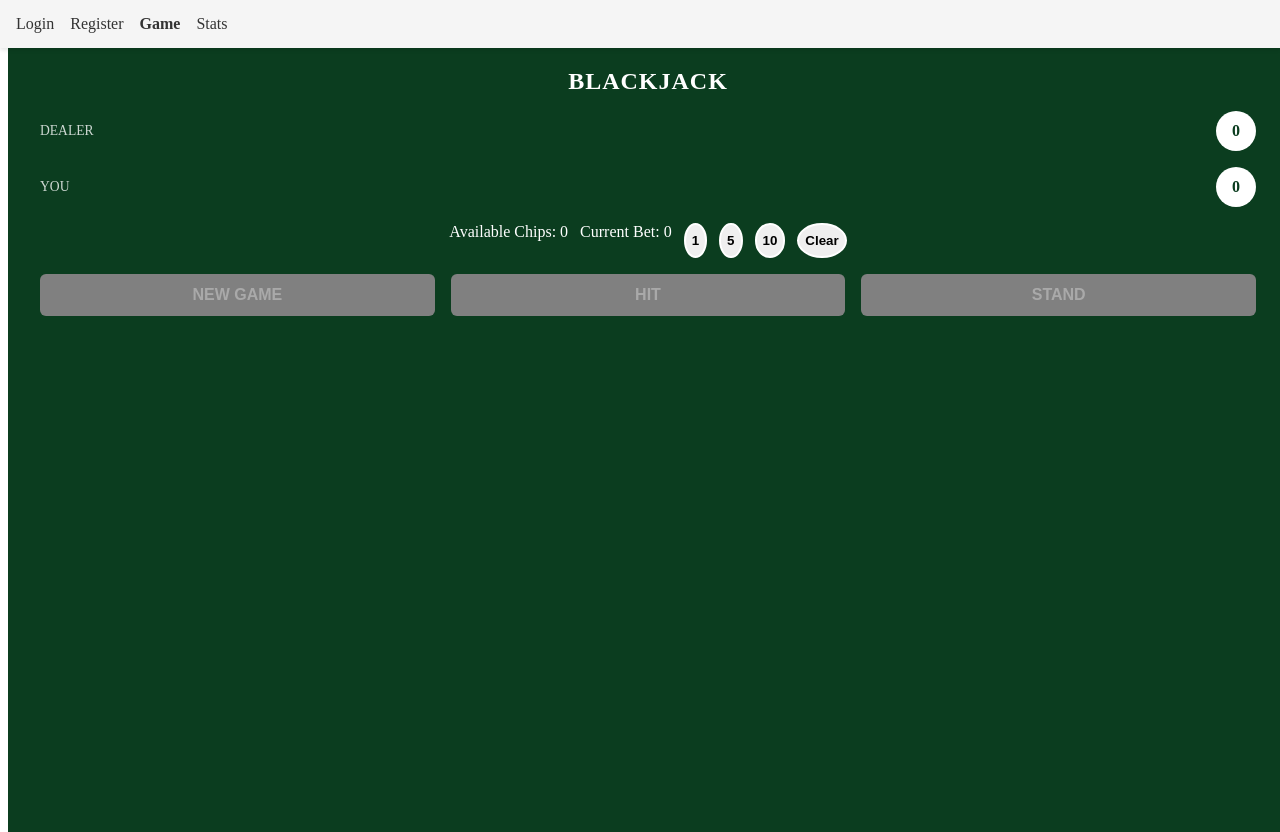
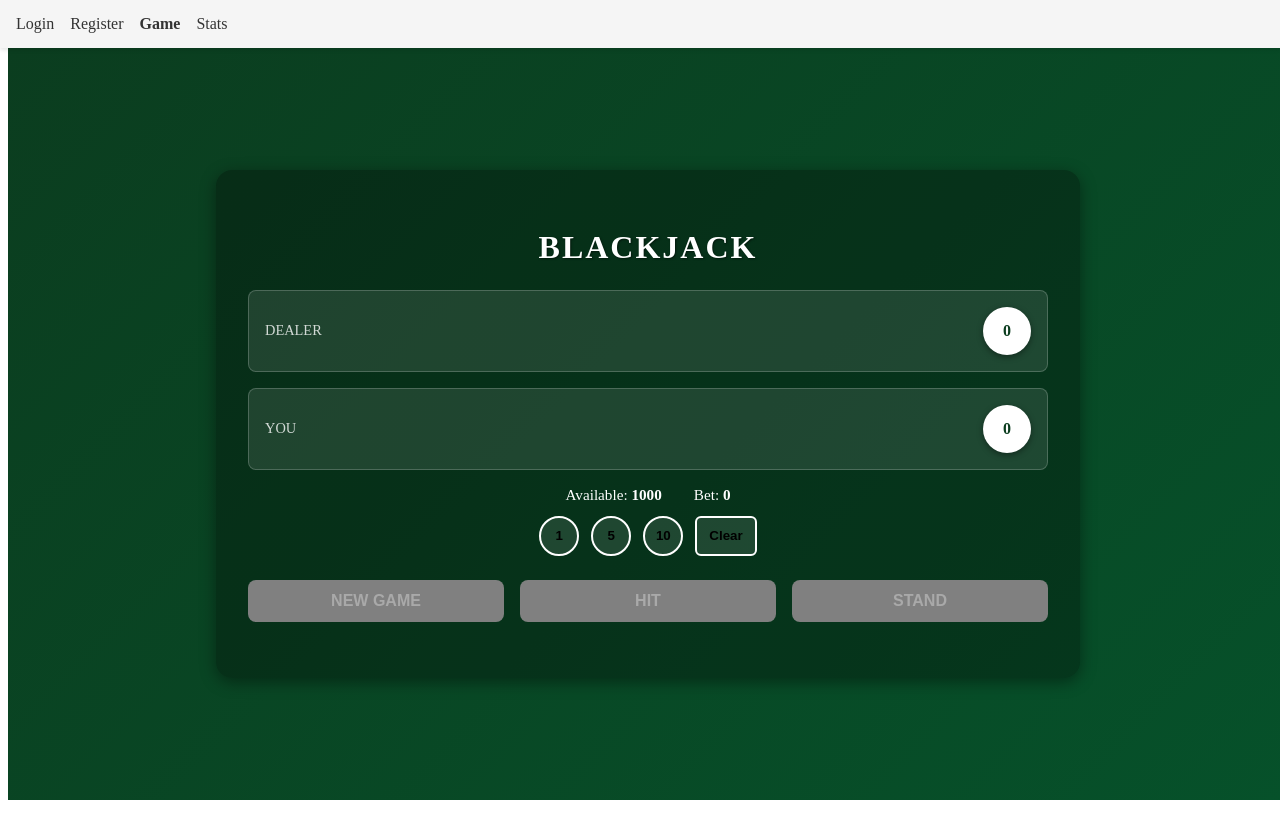
Before and after one commit to wattschristian/BlackjackRoyale, an Angular app in the folder client/: page /game in a window 1280 px wide. After the commit the page ends 808 px from the top, so only its background shows below. Built offline with nearby package versions, Linux system fonts and the light colour scheme.

Commit message:
Game look changes

```diff
--- a/client/src/app/game/game.component.css
+++ b/client/src/app/game/game.component.css
@@ -2,59 +2,74 @@
   display: flex;
   align-items: center;
   justify-content: center;
-  margin-top: 3rem;                           /* push below fixed nav */
-  height: calc(100vh - 3rem);                 /* fill remainder */
+  margin-top: 3rem;
+  height: calc(100vh - 3rem);
   width: 100vw;
-  background: #0b3d1f;
-  margin-left: 0;
-  margin-right: 0;
+  background: linear-gradient(135deg, #0b3d1f, #06512a);
 }
 
 .game-card {
-  width: 100%;
-  height: 100%;
-  border-radius: 0;
+  max-width: 800px;
+  width: 90%;
+  background: rgba(0, 0, 0, 0.3);
+  border-radius: 16px;
   padding: 2rem;
-  background: #0b3d1f;
-  box-shadow: none;
+  box-shadow: 0 4px 16px rgba(0, 0, 0, 0.4);
   color: #fff;
 }
+
 .title {
   text-align: center;
-    margin-bottom: 1rem;
-    font-size: 1.5rem;
-    letter-spacing: 1px;
+  margin-bottom: 1.5rem;
+  font-size: 2rem;
+  letter-spacing: 2px;
+  text-shadow: 1px 1px 2px rgba(0,0,0,0.5);
 }
+
 .hand {
   display: flex;
   align-items: center;
+  background: rgba(255, 255, 255, 0.1);
+  border: 1px solid rgba(255,255,255,0.2);
+  border-radius: 8px;
+  padding: 1rem;
   margin-bottom: 1rem;
 }
+
 .label {
-    flex: 0 0 60px;
-    font-size: 0.85rem;
+  flex: 0 0 70px;
+  font-size: 0.9rem;
   opacity: 0.8;
 }
+
 .cards {
   display: flex;
   gap: 0.5rem;
   flex: 1;
 }
+
 .card-face {
-    width: 50px;
-    height: 70px;
+  width: 60px;
+  height: 84px;
   background: #fff;
-    color: #000;
-    border-radius: 6px;
+  color: #0b3d1f;
+  border-radius: 8px;
   display: flex;
   align-items: center;
   justify-content: center;
-    font-size: 1.25rem;
+  font-size: 1.2rem;
   font-weight: bold;
+  box-shadow: 0 2px 6px rgba(0,0,0,0.3);
+  transition: transform 0.2s;
 }
+
+.card-face:hover {
+  transform: translateY(-4px);
+}
+
 .score-circle {
-    width: 40px;
-    height: 40px;
+  width: 48px;
+  height: 48px;
   background: #fff;
   color: #0b3d1f;
   border-radius: 50%;
@@ -62,49 +77,97 @@
   align-items: center;
   justify-content: center;
   font-weight: bold;
+  margin-left: 1rem;
+  box-shadow: 0 2px 6px rgba(0,0,0,0.4);
 }
-  .chips {
+
+.bet-info {
+  text-align: center;
+  margin-bottom: 1.5rem;
+}
+
+.bet-stats {
   display: flex;
   justify-content: center;
+  gap: 2rem;
+  margin-bottom: 0.75rem;
+  font-size: 0.95rem;
+}
+
+.chips {
+  display: inline-flex;
   gap: 0.75rem;
-    margin-bottom: 1rem;
 }
+
 .chip {
-    width:  thirty-five;
-    height: 35px;
+  width: 40px;
+  height: 40px;
   border: 2px solid #fff;
   border-radius: 50%;
   display: flex;
   align-items: center;
   justify-content: center;
   font-weight: bold;
+  background: rgba(255,255,255,0.1);
+  transition: transform 0.15s, background 0.15s;
 }
+
+.chip:hover:not(:disabled) {
+  transform: scale(1.1);
+  background: rgba(255,255,255,0.2);
+}
+
+.chip.clear {
+  width: auto;
+  padding: 0 0.75rem;
+  border-radius: 6px;
+}
+
 .actions {
-    display: flex;
+  display: grid;
+  grid-template-columns: repeat(auto-fit, minmax(120px, 1fr));
   gap: 1rem;
-    justify-content: center;
+  margin-top: 1.5rem;
 }
+
 .btn {
-    flex: 1;
   padding: 0.75rem 0;
   border: none;
-    border-radius: 6px;
+  border-radius: 8px;
   font-size: 1rem;
   font-weight: bold;
   cursor: pointer;
+  transition: background 0.2s, transform 0.1s;
 }
-  .btn-hit {
+
+.btn-start {
   background: #28a745;
   color: #fff;
 }
+
+.btn-hit {
+  background: #ffc107;
+  color: #0b3d1f;
+}
+
 .btn-stand {
-    background: #218838;
+  background: #dc3545;
   color: #fff;
 }
 
+.btn:hover:not(:disabled) {
+  transform: translateY(-2px);
+}
 
 button:disabled {
-    background-color: gray; /* Or any color you prefer */
+  background-color: gray;
   color: darkgray;
-    cursor: not-allowed; /* Optional: Change the cursor to indicate it's disabled */
+  cursor: not-allowed;
 }
+
+.outcome p {
+  text-align: center;
+  font-size: 1.2rem;
+  margin-top: 1.5rem;
+  text-shadow: 1px 1px 2px rgba(0,0,0,0.5);
+}
--- a/client/src/app/game/game.component.html
+++ b/client/src/app/game/game.component.html
@@ -26,23 +26,29 @@
     <div class="score-circle">{{ playerValue || '0' }}</div>
   </div>
 
-  <div class="chips">
-    <div>Available Chips: {{ chipsAvailable }}</div>
-    <div>Current Bet: {{ playerBet || '0' }}</div>
-    <button class="chip" (click)="placeBet(1)" [disabled]="gameStarted">1</button>
-    <button class="chip" (click)="placeBet(5)" [disabled]="gameStarted">5</button>
-    <button class="chip" (click)="placeBet(10)" [disabled]="gameStarted">10</button>
-    <button class="chip" (click)="clearBet()" [disabled]="gameStarted">Clear</button>
+  <div class="bet-info">
+    <div class="bet-stats">
+      <span>Available: <strong>{{ chipsAvailable }}</strong></span>
+      <span>Bet: <strong>{{ playerBet || '0' }}</strong></span>
+    </div>
+    <div class="chips">
+      <button class="chip" (click)="placeBet(1)" [disabled]="gameStarted">1</button>
+      <button class="chip" (click)="placeBet(5)" [disabled]="gameStarted">5</button>
+      <button class="chip" (click)="placeBet(10)" [disabled]="gameStarted">10</button>
+      <button class="chip clear" (click)="clearBet()" [disabled]="gameStarted">Clear</button>
+    </div>
   </div>
 
   <div class="actions">
-    <button class="btn btn-start" (click)="startGame()" [disabled]="gameStarted || playerBet <= 0">NEW GAME</button>
-    <button class="btn btn-hit"
-            (click)="hit()"
-            [disabled]="!gameStarted || !buttonsAvailable">HIT</button>
-    <button class="btn btn-stand"
-            (click)="stand()"
-            [disabled]="!gameStarted || !buttonsAvailable">STAND</button>
+    <button class="btn btn-start" (click)="startGame()" [disabled]="gameStarted || playerBet <= 0">
+      NEW GAME
+    </button>
+    <button class="btn btn-hit" (click)="hit()" [disabled]="!gameStarted || !buttonsAvailable">
+      HIT
+    </button>
+    <button class="btn btn-stand" (click)="stand()" [disabled]="!gameStarted || !buttonsAvailable">
+      STAND
+    </button>
   </div>
 
   <div class="outcome" *ngIf="outcome">
--- a/client/src/app/game/game.component.ts
+++ b/client/src/app/game/game.component.ts
@@ -30,7 +30,7 @@ export class GameComponent implements OnInit {
     if (this.user && this.user.chips !== undefined) {
       this.chipsAvailable = this.user.chips;
     } else {
-      this.chipsAvailable = 0;
+      this.chipsAvailable = 1000;
       console.warn('No user data found. Chips set to 0.');
     }
   }
```
Lines whose indentation alone changed are shown as unchanged.
